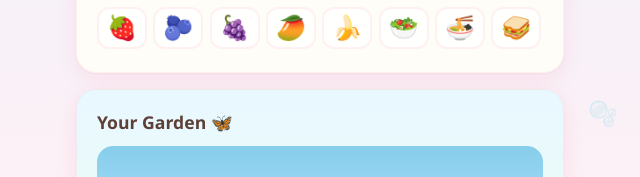
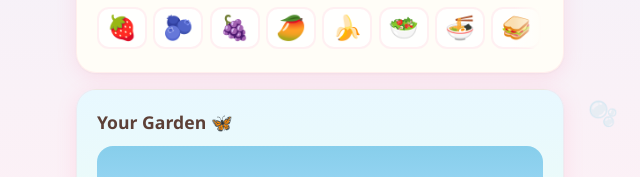
Before and after one commit to timmyers/yummy, a website: page index.html in a window 1280 px wide. Shown: the part 541-718 px from the top of the page, 320-960 px from the left. Drawn offline with Linux system fonts and the light colour scheme.

Commit message:
Add scroll hint fade to quick picks row
Subtle right-edge gradient indicates more items to scroll.
CSS-only, pointer-events: none so it doesn't block taps.

Co-Authored-By: Claude Opus 4.6 (1M context) <noreply@anthropic.com>

```diff
--- a/style.css
+++ b/style.css
@@ -528,6 +528,20 @@ header h1 {
   -webkit-overflow-scrolling: touch;
   scrollbar-width: none;
   padding-bottom: 0.2rem;
+  position: relative;
+}
+
+.quick-picks::after {
+  content: '';
+  position: sticky;
+  right: 0;
+  top: 0;
+  flex-shrink: 0;
+  width: 30px;
+  margin-left: -30px;
+  background: linear-gradient(to right, transparent, var(--soft-white));
+  pointer-events: none;
+  align-self: stretch;
 }
 
 .quick-picks::-webkit-scrollbar {
```
